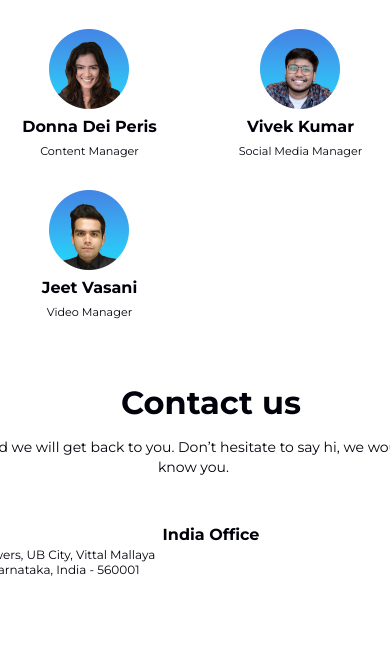
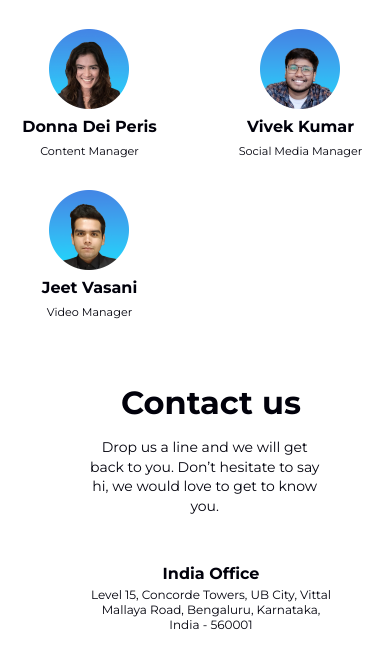
Before and after one commit to nitin-rain/aspm-landing, a plain HTML site: page index.html in a window 390 px wide. Shown: the part 2083-2752 px from the top of the page. Drawn offline with Linux system fonts and the light colour scheme.

Commit message:
styling changes

```diff
--- a/style.css
+++ b/style.css
@@ -385,7 +385,8 @@ body {
 }
 @media (max-width: 428px) {
   .fEFrKQ {
-    margin-top: 2em;
+    width: 70%;
+    margin: 2em auto auto auto;
   }
 }
 .grLVrG {
```
